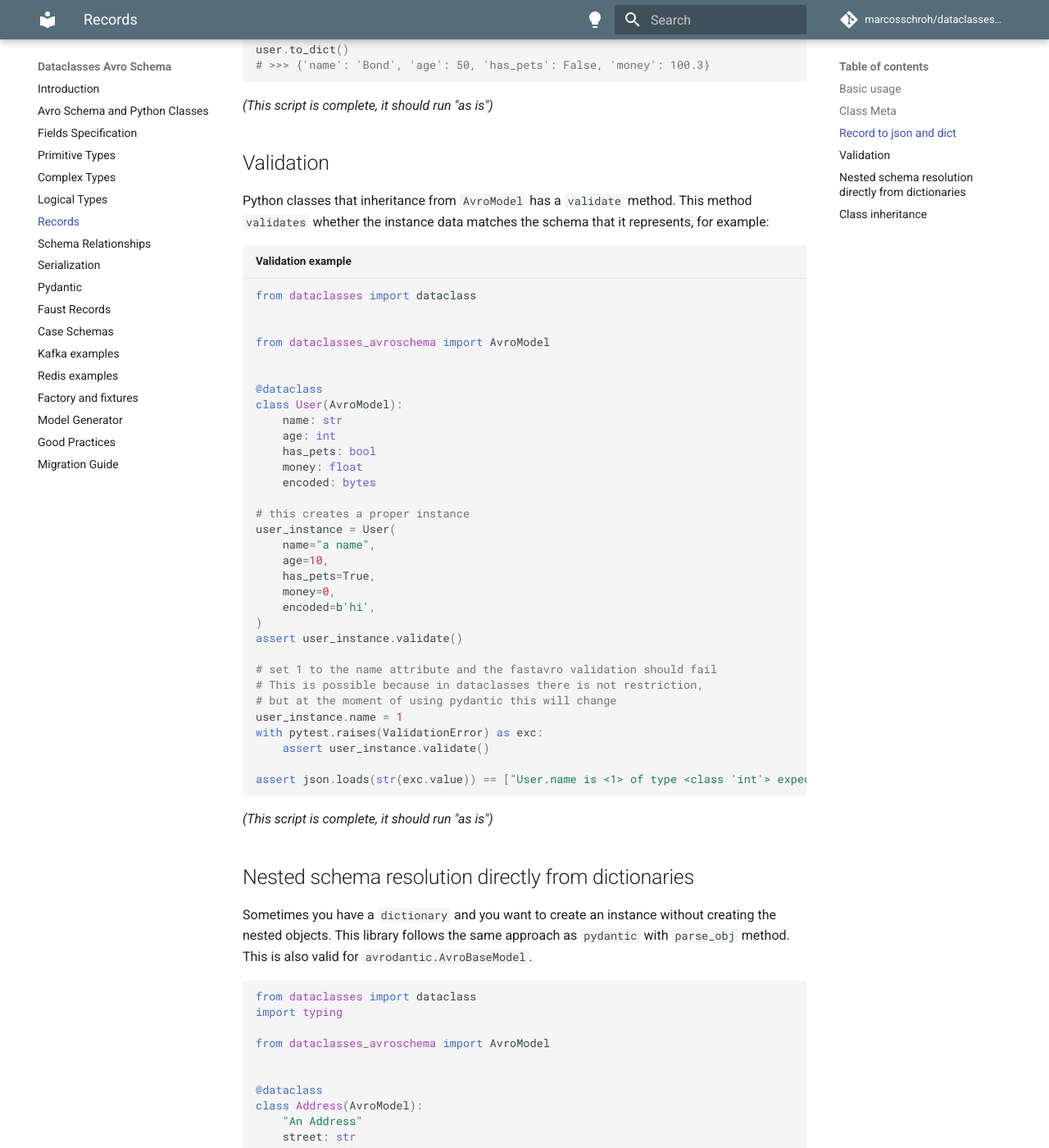
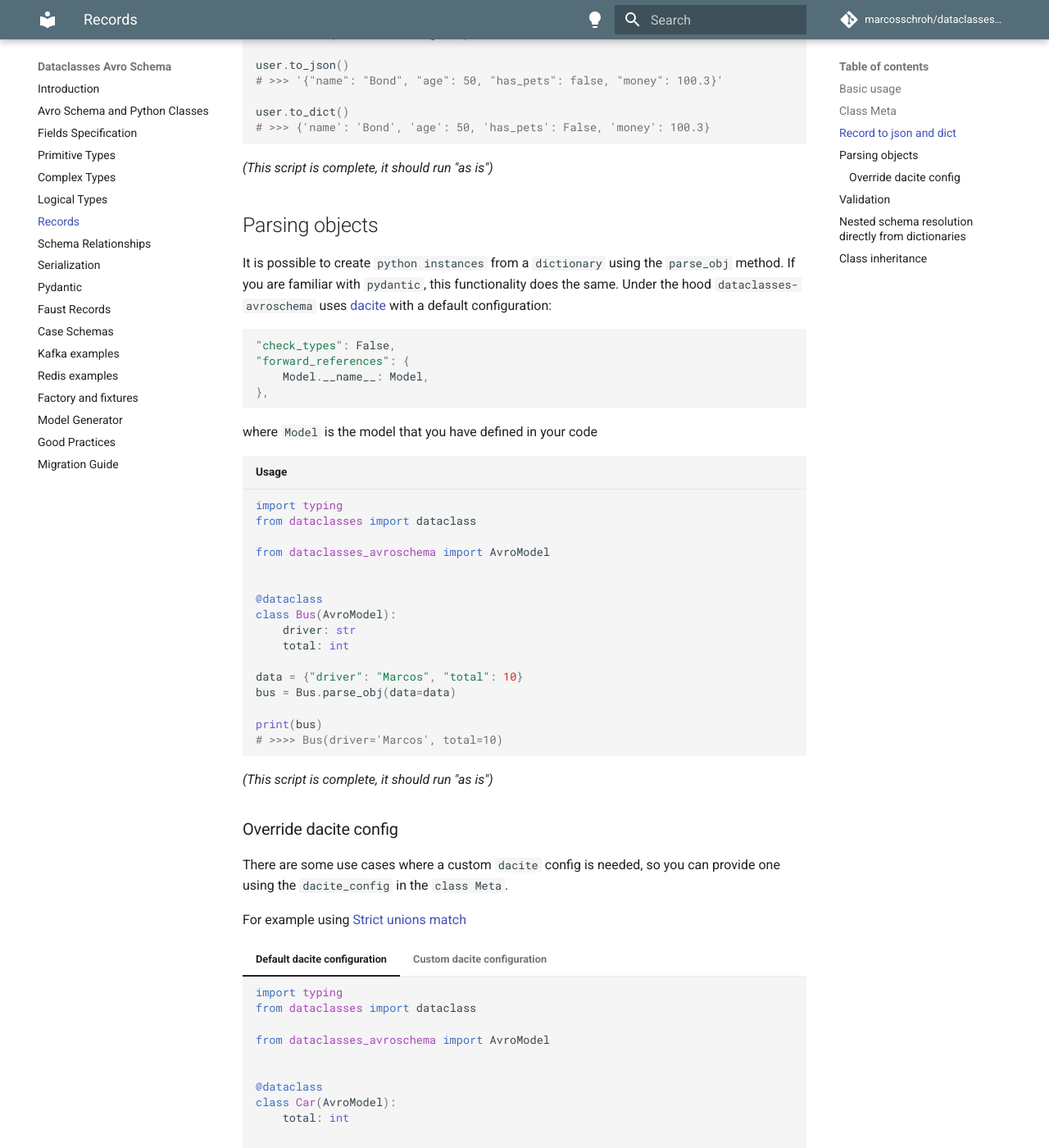
Before and after one commit to marcosschroh/dataclasses-avroschema, an MkDocs documentation site: the page built from docs/records.md, in a window 1280 px wide and 1400 px high, scrolled down 2209 px. Shown: the whole window at 82% size. Built offline with MkDocs 1.6.1 and Material for MkDocs 9.7.7, drawn with Linux system fonts in a browser that asks for light colours; comment, search, counter and statistics services are not loaded; some of the changed text lies outside the part shown.

Commit message:
feat: dacite custom config added to class Meta. Closes #242 (#245)
Co-authored-by: Marcos Schroh <marcos.schroh@kpn.com>

````diff
--- a/docs/records.md
+++ b/docs/records.md
@@ -45,7 +45,7 @@
 
 ## Class Meta
 
-The `class Meta` is used to specify schema attributes that are not represented by the class fields like `namespace`, `aliases` and whether to include the `schema documentation`. One can also provide a custom schema name (the default is the class' name) via `schema_name` attribute and `alias_nested_items` when you have nested items and you want to use custom naming for them.
+The `class Meta` is used to specify schema attributes that are not represented by the class fields like `namespace`, `aliases` and whether to include the `schema documentation`. Also custom schema name (the default is the class' name) via `schema_name` attribute and `alias_nested_items` when you have nested items and you want to use custom naming for them and `custom dacite` configuration can be provided.
 
 ```python title="Class Meta description"
 class Meta:
@@ -54,6 +54,10 @@
     namespace = "test.com.ar/user/v1"
     aliases = ["User", "My favorite User"]
     alias_nested_items = {"address": "Address"}
+    dacite_config = {
+        "strict_unions_match": True,
+        "strict": True,
+    }
 ```
 
 `schema_doc (Union[boolean, str])`: Whether include the `schema documentation` generated from `docstrings`. Default `True`. If the value is a `string` if will be used to generate the schema documentation.
@@ -91,6 +95,129 @@
 user.to_dict()
 # >>> {'name': 'Bond', 'age': 50, 'has_pets': False, 'money': 100.3}
 ```
+
+*(This script is complete, it should run "as is")*
+
+## Parsing objects
+
+It is possible to create `python instances` from a `dictionary` using the `parse_obj` method. If you are familiar with `pydantic`, this functionality does the same.
+Under the hood `dataclasses-avroschema` uses [dacite](https://github.com/konradhalas/dacite) with a default configuration:
+
+```python
+"check_types": False,
+"forward_references": {
+    Model.__name__: Model,
+},
+```
+
+where `Model` is the model that you have defined in your code
+
+```python title="Usage"
+import typing
+from dataclasses import dataclass
+
+from dataclasses_avroschema import AvroModel
+
+
+@dataclass
+class Bus(AvroModel):
+    driver: str
+    total: int
+
+data = {"driver": "Marcos", "total": 10}
+bus = Bus.parse_obj(data=data)
+
+print(bus)
+# >>>> Bus(driver='Marcos', total=10)
+```
+
+*(This script is complete, it should run "as is")*
+
+### Override dacite config
+
+There are some use cases where a custom `dacite` config is needed, so you can provide one using the `dacite_config` in the `class Meta`.
+
+For example using [Strict unions match](https://github.com/konradhalas/dacite#strict-unions-match)
+
+=== "Default dacite configuration"
+
+    ```python
+    import typing
+    from dataclasses import dataclass
+
+    from dataclasses_avroschema import AvroModel
+
+
+    @dataclass
+    class Car(AvroModel):
+        total: int
+
+
+    @dataclass
+    class Bus(AvroModel):
+        driver: str
+        total: int
+
+
+    @dataclass
+    class Trip(AvroModel):
+        transport: typing.Union[Car, Bus]
+
+    data = {"driver": "Marcos", "total": 10}
+    bus = Bus.parse_obj(data=data)
+
+    serialized_val = Trip(transport=bus).serialize()
+
+    print(Trip.deserialize(serialized_val, create_instance=False))
+    # >>> {"transport": {"driver": "Marcos", "total": 10}}
+
+    instance = Trip.deserialize(serialized_val)
+    print(instance.transport)  # This is a Car but it should be a Bus!!!
+    # >>> Car(total=10)
+    ```
+
+=== "Custom dacite configuration"
+
+    ```python
+    import typing
+    from dataclasses import dataclass
+
+    from dataclasses_avroschema import AvroModel
+
+
+    @dataclass
+    class Car(AvroModel):
+        total: int
+
+
+    @dataclass
+    class Bus(AvroModel):
+        driver: str
+        total: int
+
+
+    @dataclass
+    class Trip(AvroModel):
+        transport: typing.Union[Car, Bus]
+
+        class Meta:
+            dacite_config = {
+                "strict_unions_match": True,
+                "strict": True,
+            }
+
+    data = {"driver": "Marcos", "total": 10}
+    bus = Bus.parse_obj(data=data)
+
+    serialized_val = Trip(transport=bus).serialize()
+    print(Trip.deserialize(serialized_val, create_instance=False))
+    # >>> {"transport": {"driver": "Marcos", "total": 10}}
+
+    instance = Trip.deserialize(serialized_val)
+    print(instance.transport)  # Is it s Bus and not a Car!!!
+    # >>> Bus(driver='Marcos', total=10)
+
+    ```
 
 *(This script is complete, it should run "as is")*
 
````
Also changed, not shown: 4 other files.
